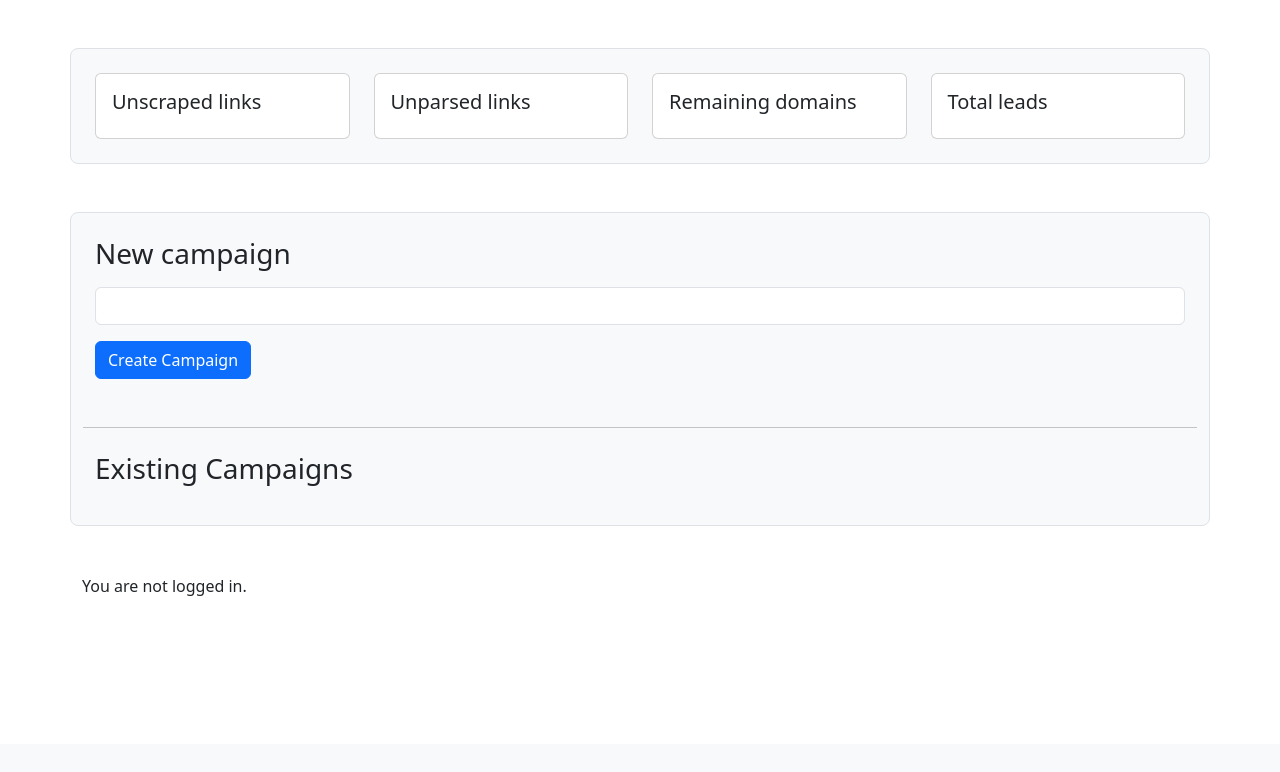
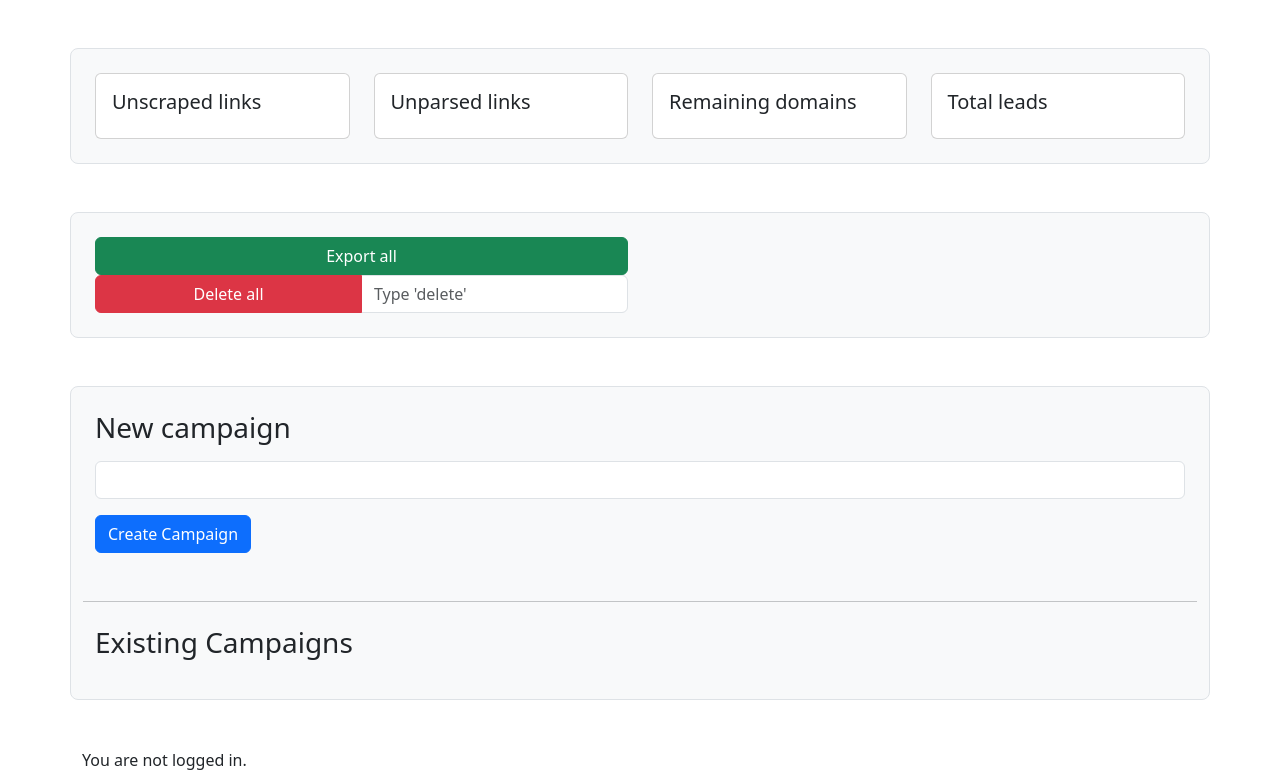
Before and after one commit to freakspace/leadtool, a Flask app: template templates/campaigns.html in a window 1280 px wide. Shown: the part 56-828 px from the top of the page. Before the commit the page ends 652 px from the top, so only its background shows below. Run offline with Flask 3, Linux system fonts and the light colour scheme; the template is opened without the code that fills it, so the values that code supplies are empty.

Commit message:
Export all leads

```diff
--- a/app.py
+++ b/app.py
@@ -9,11 +9,12 @@ from flask import (
     flash,
     session,
 )
-from jinja2 import Template
 
 from database import (
     db_get_lead,
     db_get_leads,
+    db_get_all_leads,
+    db_delete_all_leads,
     db_create_lead,
     db_create_sent,
     db_delete_link,
@@ -48,6 +49,7 @@ app.register_blueprint(routes_blueprint, url_prefix="/api")
 
 app.secret_key = "1234"
 
+
 # TODO Deleting a link should also delete associated content
 # TODO List of all leads with options to edit each field
 # TODO Have AI classify the design from 1 to 10
@@ -61,8 +63,9 @@ app.secret_key = "1234"
 # TODO Create a list of invalid links and check for domain rating.
 # TODO Vis link i leadlist
 # TODO Aiparser should also check the industry that it conforms with the expectaion
-
-
+# TODO Categories links when parsing?
+# TODO Make it possible to send a list of links instead of one at a time
+# TODO Make a function to export all pre-leads, just remove the ones with "none" fields.
 def get_lead():
     lead: Link = db_get_lead()
 
@@ -153,8 +156,7 @@ def campaign(campaign_name):
     campaign_id = campaign[0]
 
     context = get_campaign_context(campaign=campaign)
-    print("KIG")
-    print(context)
+
     if not context:
         return render_template("no_leads.html", campaign_id=campaign_id)
 
@@ -280,7 +282,6 @@ def worklog():
     worklogs = []
     total_pay = 0
     for log in worklogs_data:
-        print(log)
         worklog_dict = {"timestamp": log[3], "domain": log[2], "pay": user[5]}
         worklogs.append(worklog_dict)
         total_pay += float(user[5])
@@ -294,12 +295,39 @@ def worklog():
 def download_csv(campaign_id):
     # TODO Check for sent
     leads = db_get_leads(campaign_id)
-    csv_content = generate_csv(leads)
+    csv_content = generate_csv(
+        leads, ["id", "email", "name", "domain", "pronoun", "area"]
+    )
     return Response(
         csv_content,
         mimetype="text/csv",
         headers={"Content-disposition": "attachment; filename=export.csv"},
     )
+
+
+@app.route("/dump-all", methods=["GET"])
+def dump_all():
+    leads = db_get_all_leads()
+    csv_content = generate_csv(leads, ["domain", "email", "name", "pronoun", "area"])
+    return Response(
+        csv_content,
+        mimetype="text/csv",
+        headers={"Content-disposition": "attachment; filename=export.csv"},
+    )
+
+
+@app.route("/delete-all", methods=["POST"])
+def delete_all():
+    if request.method == "POST":
+        delete = request.form.get("delete")
+
+        if delete == "delete":
+            db_delete_all_leads()
+            flash("Leads deleted successfully", "success")
+        else:
+            flash('You need to write "delete"', "danger")
+
+        return redirect(url_for("home"))
 
 
 @app.route("/delete-leads/<campaign_id>", methods=["POST"])
--- a/database.py
+++ b/database.py
@@ -380,7 +380,6 @@ def db_get_lead(conn=None, cursor=None) -> Optional[Link]:
     """
     cursor.execute(query)
     row = cursor.fetchone()
-    print(row)
     if row is not None:
         link_data = {
             "id": row[0],
@@ -458,6 +457,34 @@ def db_get_leads(campaign_id, conn=None, cursor=None):
     rows = cursor.fetchall()
 
     return rows
+
+
+@connection
+def db_get_all_leads(conn=None, cursor=None):
+    query = """
+    SELECT link, email, contact_name, pronoun, area FROM link
+    WHERE parsed = 1 AND email != 'None' AND area != 'None' AND contact_name != 'None'
+    AND link NOT IN (
+        SELECT domain FROM sent
+    )
+    """
+    cursor.execute(query)
+    result = cursor.fetchall()
+    return result
+
+
+@connection
+def db_delete_all_leads(conn=None, cursor=None):
+    query = """
+    DELETE FROM link
+    WHERE parsed = 1 AND email != 'None' AND area != 'None' AND contact_name != 'None'
+    AND link NOT IN (
+        SELECT domain FROM sent
+    )
+    """
+    cursor.execute(query)
+    conn.commit()
+    return cursor.rowcount
 
 
 @connection
--- a/services.py
+++ b/services.py
@@ -6,6 +6,8 @@ from dotenv import load_dotenv
 load_dotenv()
 
 api_endpoint = os.getenv("API_ENDPOINT")
+
+print(f"Connecting to: {api_endpoint}")
 
 if not api_endpoint:
     raise Exception("You need to add API_ENDPOINT to the environment")
--- a/templates/campaigns.html
+++ b/templates/campaigns.html
@@ -38,6 +38,23 @@
 </div>
 <div class="container border rounded-3 p-4 bg-light mt-5">
     <div class="row">
+        <div class="col-6">
+            <form action="/dump-all" method="get">
+                <div class="input-group">
+                    <button class="btn btn-success col" type="submit">Export all</button>
+                </div>
+            </form>
+            <form action="/delete-all" method="post">
+                <div class="input-group">
+                    <button class="btn btn-danger col" type="submit">Delete all</button>
+                    <input type="text" placeholder="Type 'delete'" class="form-control" name="delete" id="delete">
+                </div>
+            </form>
+        </div>
+    </div>
+</div>
+<div class="container border rounded-3 p-4 bg-light mt-5">
+    <div class="row">
         <div class="col-12">
             <form method="POST" class="form-inline">
                 <div class="mb-3">
--- a/utils.py
+++ b/utils.py
@@ -19,11 +19,11 @@ def extract_domain(url):
     return domain
 
 
-def generate_csv(leads):
+def generate_csv(leads, columns):
     # Generate CSV in memory
     si = io.StringIO()
     cw = csv.writer(si)
-    cw.writerow(["id", "email", "name", "domain", "pronoun", "area"])
+    cw.writerow(columns)
     cw.writerows(leads)
     output = si.getvalue()
     si.close()
```
Also changed, not shown: ai_parser.py (+5 -2 lines).
